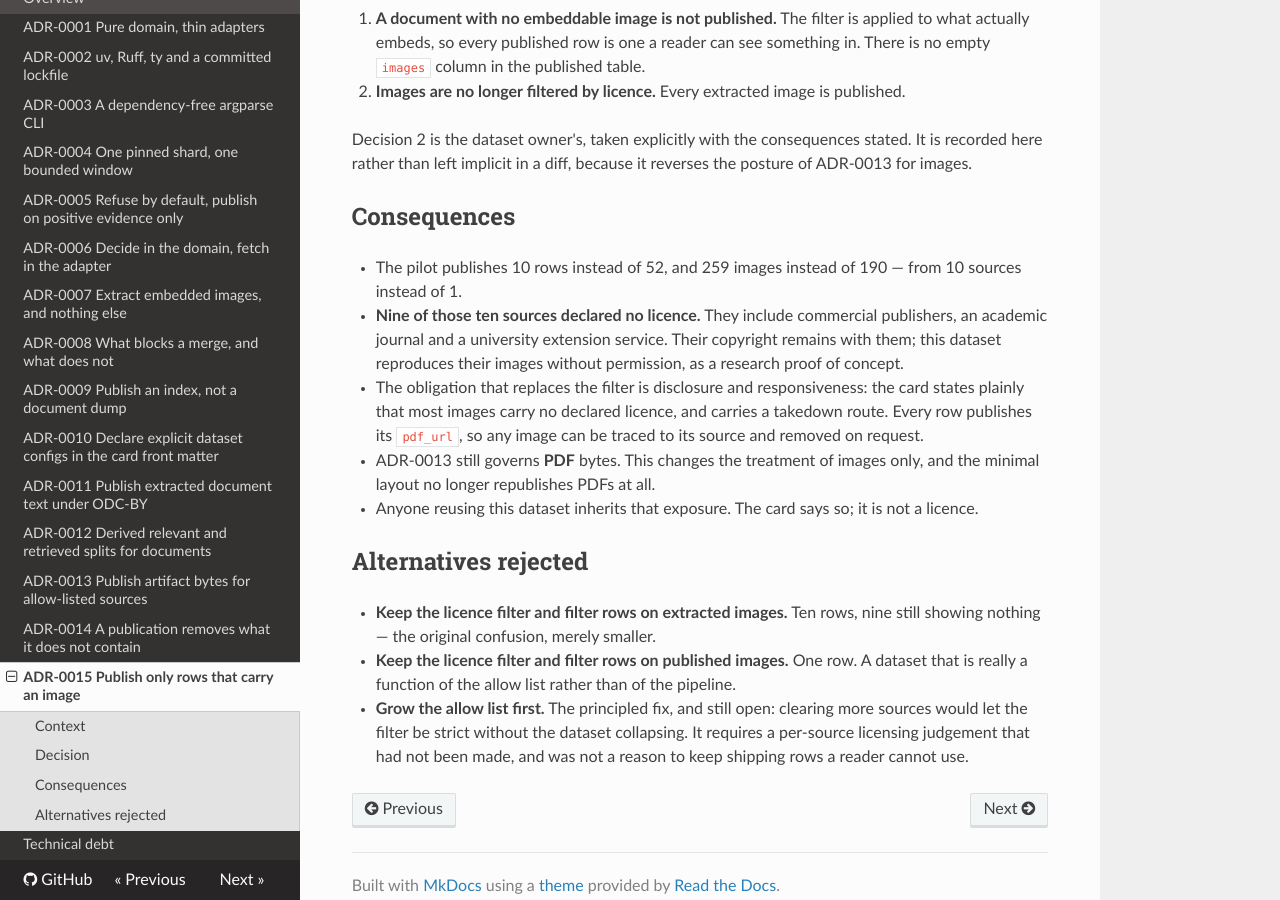
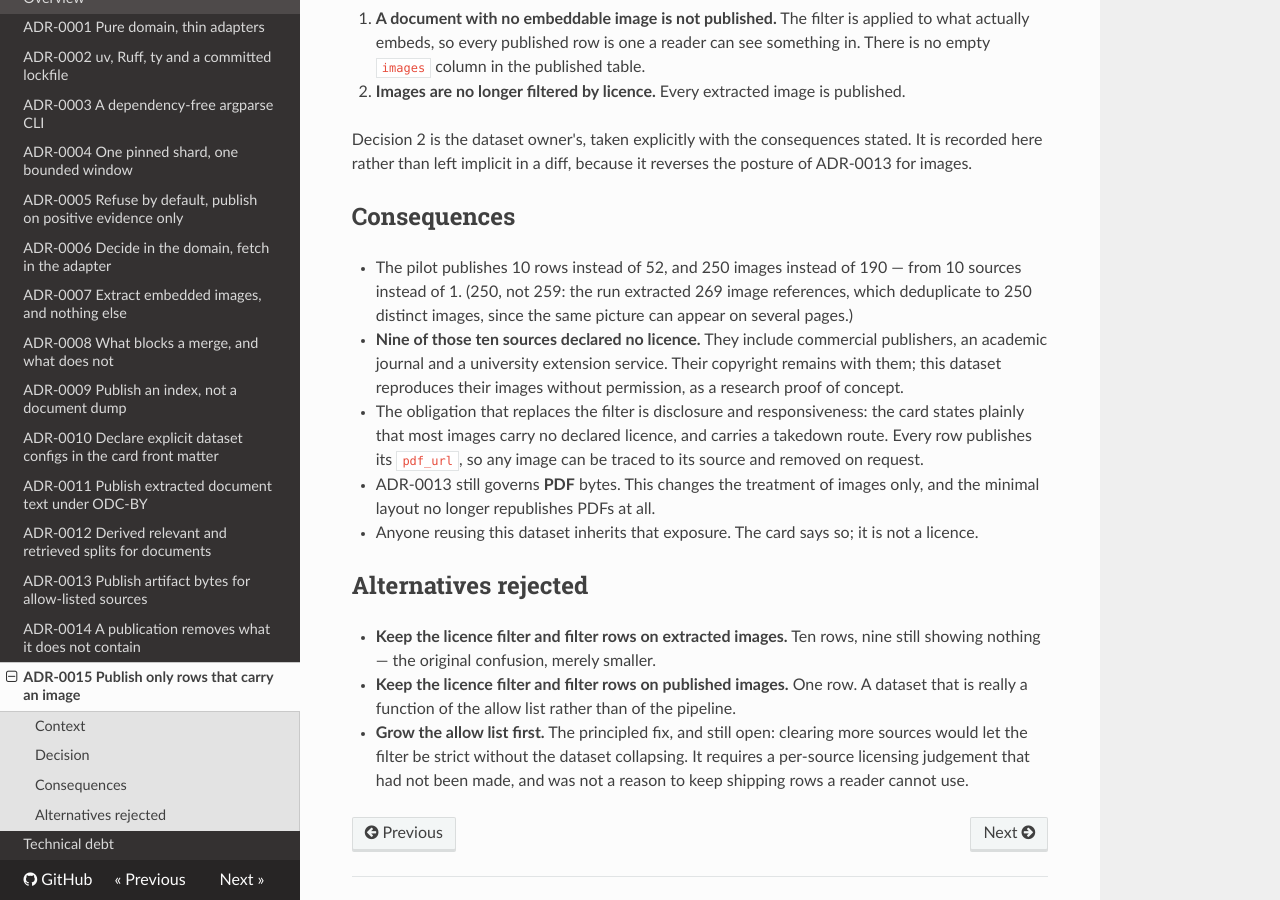
Before and after one commit to NoeFlandre/finepdf-to-images, an MkDocs documentation site: the page built from docs/adr/0015-publish-only-rows-that-carry-an-image.md, in a window 1280 px wide and 900 px high, scrolled down 520 px. Built offline with MkDocs 1.6.1, drawn with Linux system fonts in a browser that asks for light colours; nearby versions of some CDN libraries.

Commit message:
docs(adr-0015): correct the published image count to 250 (#37)
259 was 190 cleared plus 69 previously blocked, which double-counts: the run
extracted 269 image references that deduplicate to 250 distinct images, since
the same picture can appear on several pages.

Confirmed against the published dataset at revision 155ca48.

```diff
--- a/docs/adr/0015-publish-only-rows-that-carry-an-image.md
+++ b/docs/adr/0015-publish-only-rows-that-carry-an-image.md
@@ -23,8 +23,9 @@ here rather than left implicit in a diff, because it reverses the posture of ADR
 
 ## Consequences
 
-- The pilot publishes 10 rows instead of 52, and 259 images instead of 190 — from 10 sources
-  instead of 1.
+- The pilot publishes 10 rows instead of 52, and 250 images instead of 190 — from 10 sources
+  instead of 1. (250, not 259: the run extracted 269 image references, which deduplicate to 250
+  distinct images, since the same picture can appear on several pages.)
 - **Nine of those ten sources declared no licence.** They include commercial publishers, an
   academic journal and a university extension service. Their copyright remains with them; this
   dataset reproduces their images without permission, as a research proof of concept.
```
